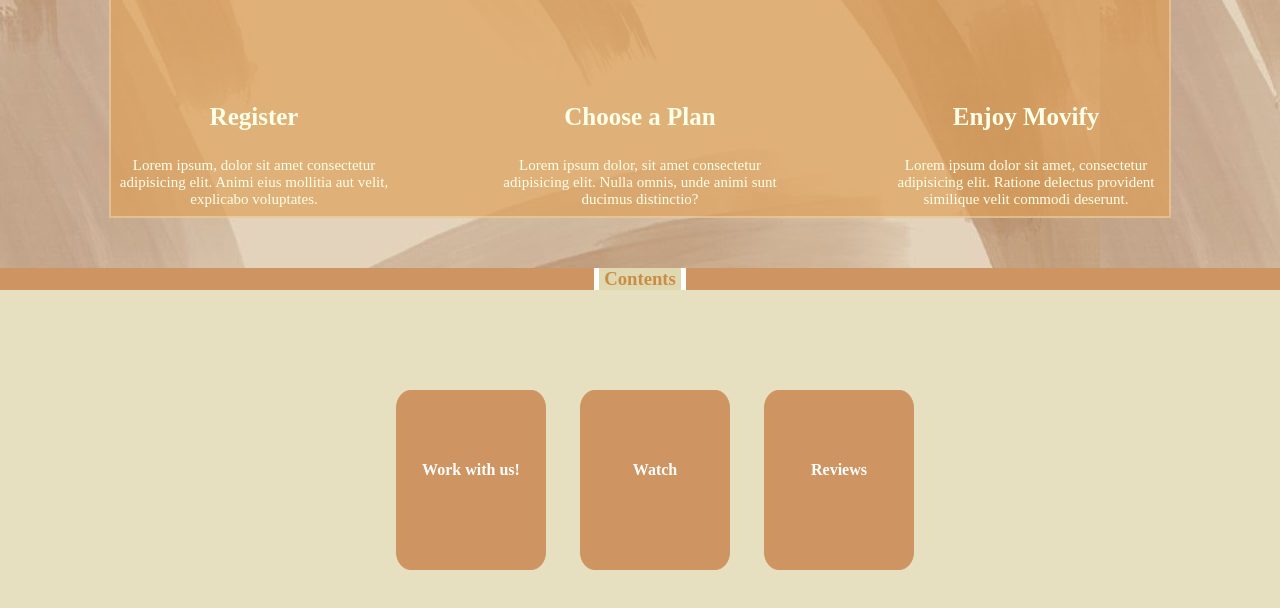
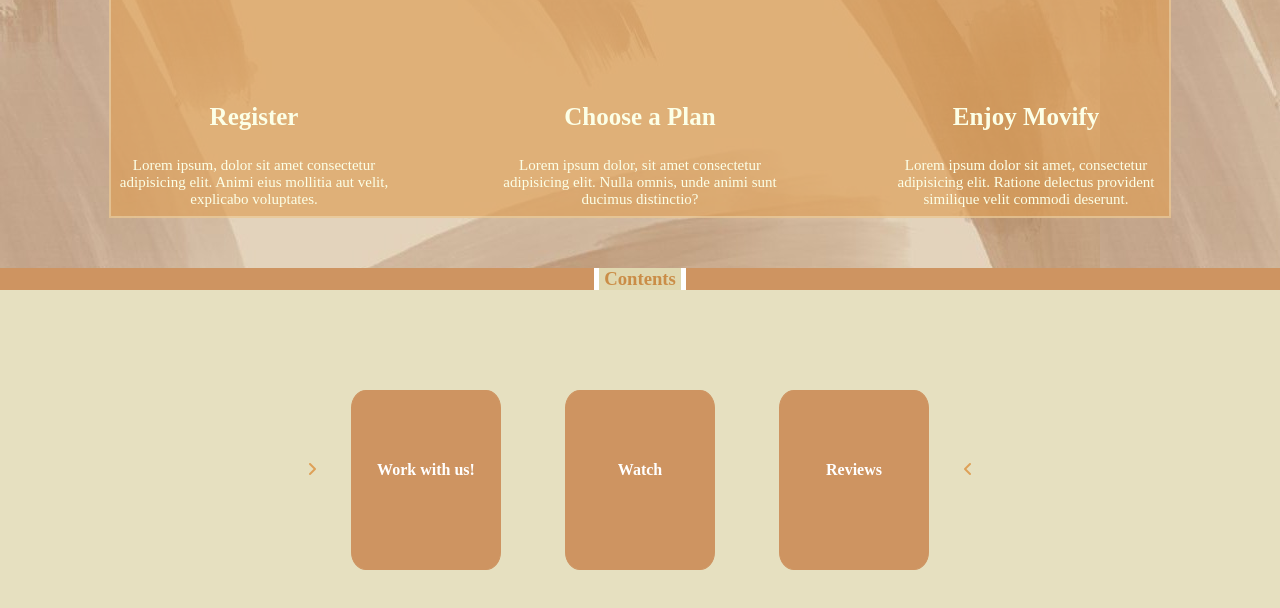
Before and after one commit to almaliselin/CSS--rnekleri, a plain HTML site: page ornek_2/ornek_2.html in a window 1280 px wide. Shown: the part 320-928 px from the top of the page. Drawn offline with Linux system fonts and the light colour scheme.

Commit message:
icon ekledim

```diff
--- a/ornek_2/ornek_2.css
+++ b/ornek_2/ornek_2.css
@@ -133,13 +133,17 @@ h1 {
     text-align: center;
 }
 
+#icon {
+    color: #DEA057;
+}
+
 .dügmeler>a {
     display: inline-block;
     text-decoration: none;
     width: 150px;
     height: 180px;
     padding: 70px 20px 20px;
-    margin-left: 30px;
+    margin: auto 30px;
 }
 
 .dügmeler>a:link {
--- a/ornek_2/ornek_2.html
+++ b/ornek_2/ornek_2.html
@@ -7,7 +7,7 @@
     <meta name="viewport" content="width=device-width, initial-scale=1.0">
     <title>Document</title>
     <link rel="stylesheet" href="ornek_2.css">
-
+    <script src="https://kit.fontawesome.com/315a16516c.js"></script>
 </head>
 
 <body>
@@ -81,9 +81,11 @@
 
     <!--Pseudo classes-->
     <div class="dügmeler">
+        <i class="fa-solid fa-angle-right" id="icon"></i>
         <a href="#" class="dügme1">Work with us!</a>
         <a href="#" class="dügme2">Watch</a>
         <a href="#" class="dügme3">Reviews</a>
+        <i class="fa-solid fa-angle-left" id="icon"></i>
     </div>
 </body>
 
```
